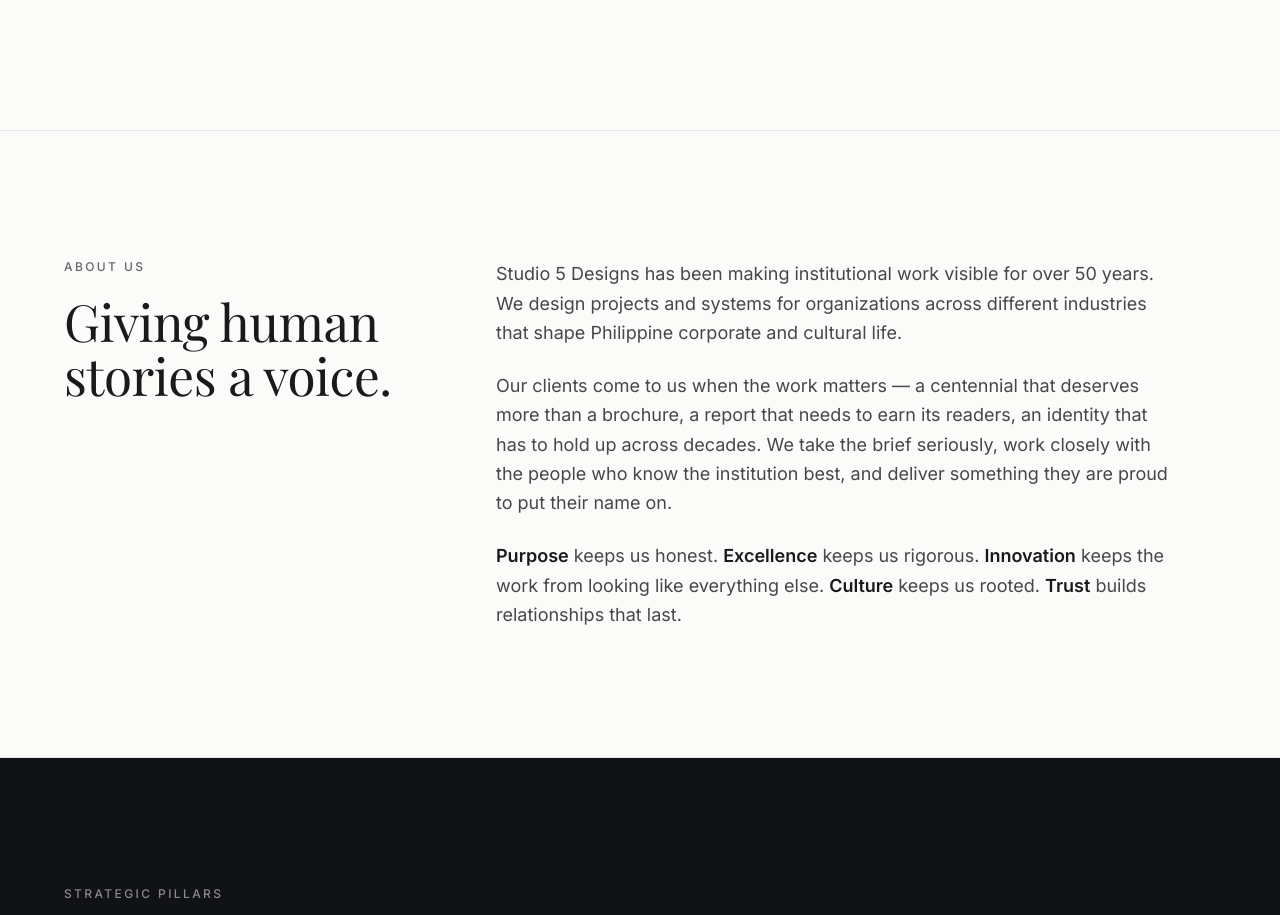
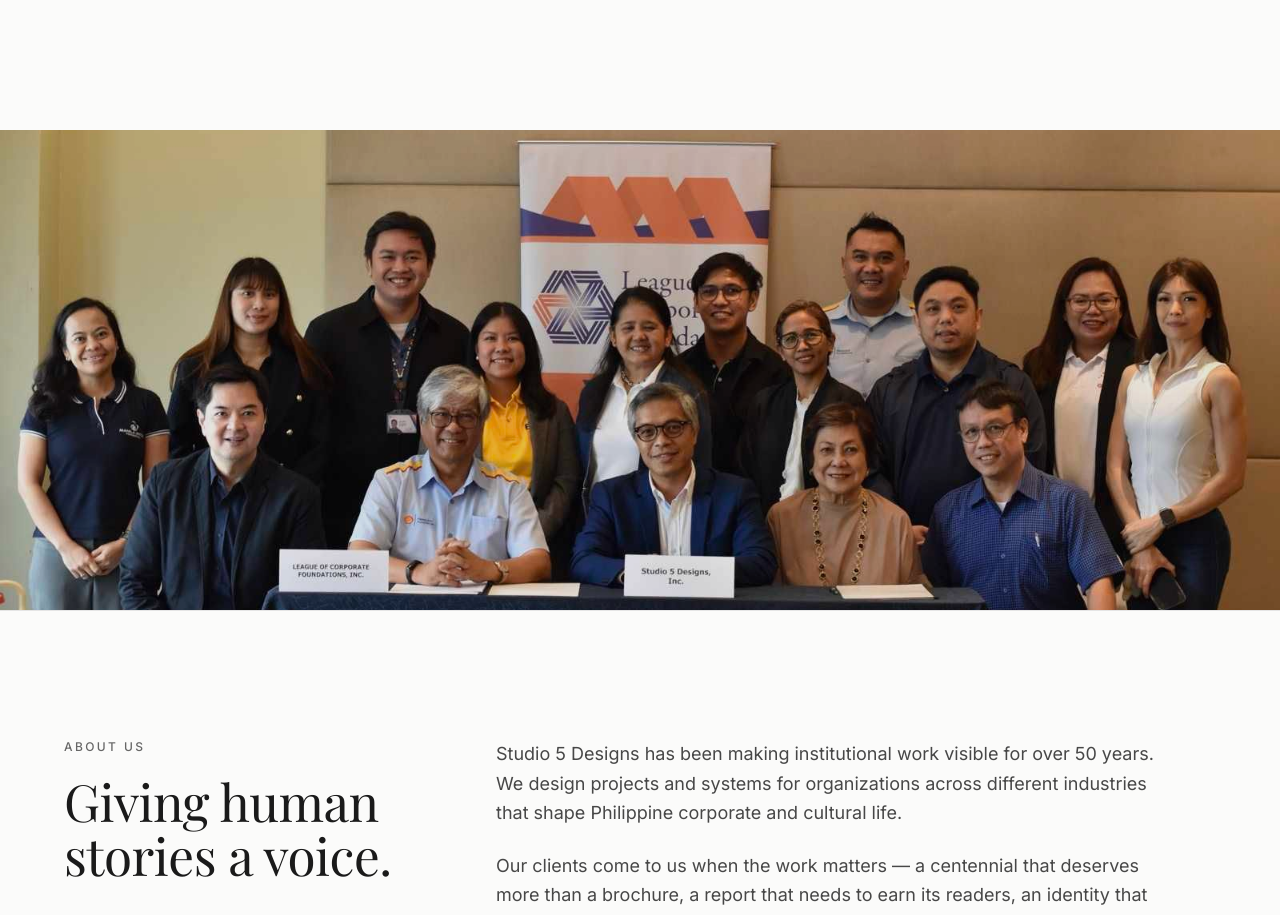
Before and after one commit to imjoshkiddingg/Studio-5-Designs, a Next.js app: page / in a window 1280 px wide. Shown: the part 4661-5576 px from the top of the page. Built offline with nearby package versions, Linux system fonts and the light colour scheme; a web font is replaced by a local one.

Commit message:
Add People.jpg section divider on homepage; swap InLife gallery third image

```diff
--- a/src/app/page.tsx
+++ b/src/app/page.tsx
@@ -4,6 +4,7 @@
 import { Partners } from "@/components/Partners";
 import { Services } from "@/components/Services";
 import { CaseStudyPreviews } from "@/components/CaseStudyPreviews";
+import { ImageDivider } from "@/components/ImageDivider";
 
 export default function HomePage() {
   return (
@@ -12,6 +13,7 @@
       <Partners />
       <CaseStudyPreviews />
       <Services />
+      <ImageDivider src="/people.jpg" alt="The people behind Studio 5 Designs" />
       <About />
       <Pillars />
     </>
--- /dev/null
+++ b/src/components/ImageDivider.tsx
@@ -0,0 +1,26 @@
+import Image from "next/image";
+
+type ImageDividerProps = {
+  src: string;
+  alt?: string;
+};
+
+/**
+ * Full-bleed image divider used to break between sections.
+ * Parallax-free, restrained — a quiet editorial pause.
+ */
+export function ImageDivider({ src, alt = "" }: ImageDividerProps) {
+  return (
+    <div className="relative h-[45vh] min-h-[320px] w-full overflow-hidden bg-ink-deep md:h-[60vh]">
+      <Image
+        src={src}
+        alt={alt}
+        fill
+        sizes="100vw"
+        className="object-cover"
+      />
+      {/* Subtle overlay to keep the transition quiet and on-brand */}
+      <div className="absolute inset-0 bg-ink-deep/10" />
+    </div>
+  );
+}
--- a/src/lib/site.ts
+++ b/src/lib/site.ts
@@ -195,8 +195,8 @@
         size: "half",
       },
       {
-        src: "https://images.unsplash.com/photo-1519682337058-a94d519337bc?auto=format&fit=crop&w=1200&q=80",
-        caption: "Typography system — display serif with intentional leading",
+        src: "/covers/kairos-4.jpg",
+        caption: "Interior pages — editorial layout and visual storytelling",
         size: "half",
       },
     ],
```
Also changed, not shown: public/covers/kairos-4.jpg (added), public/people.jpg (added).
